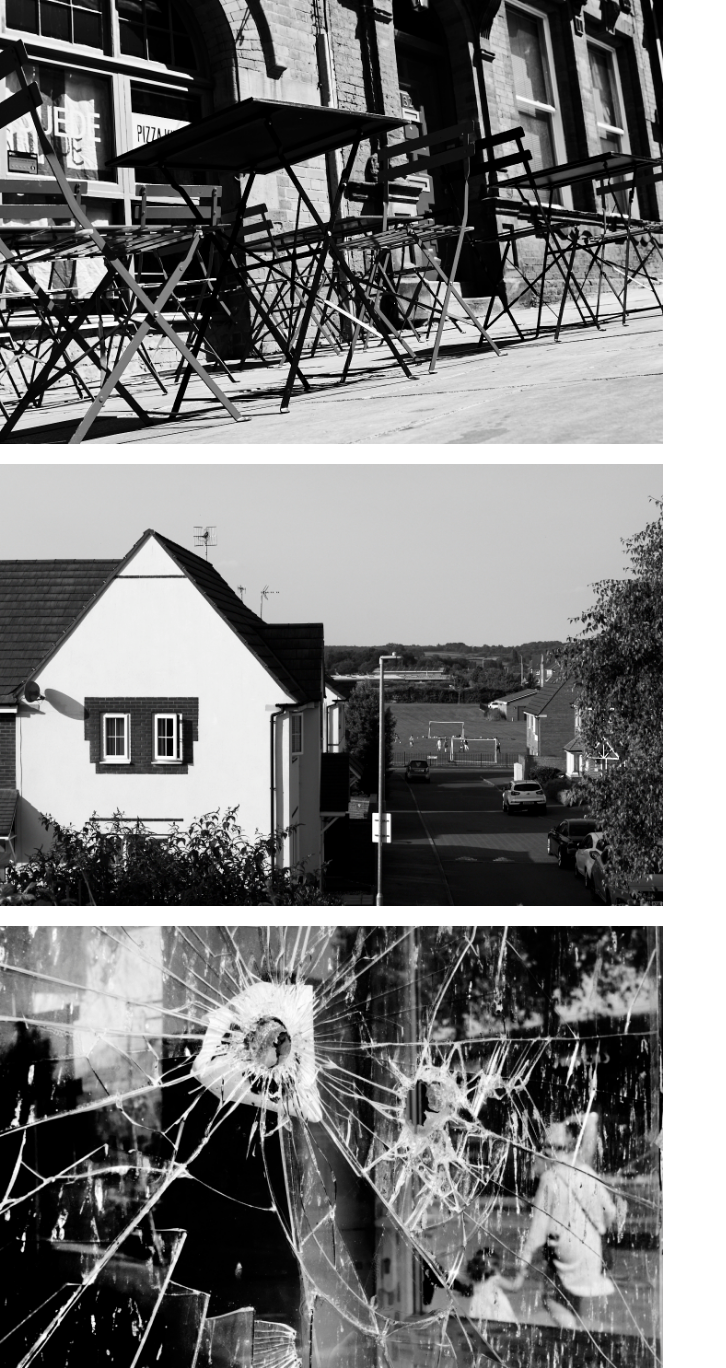
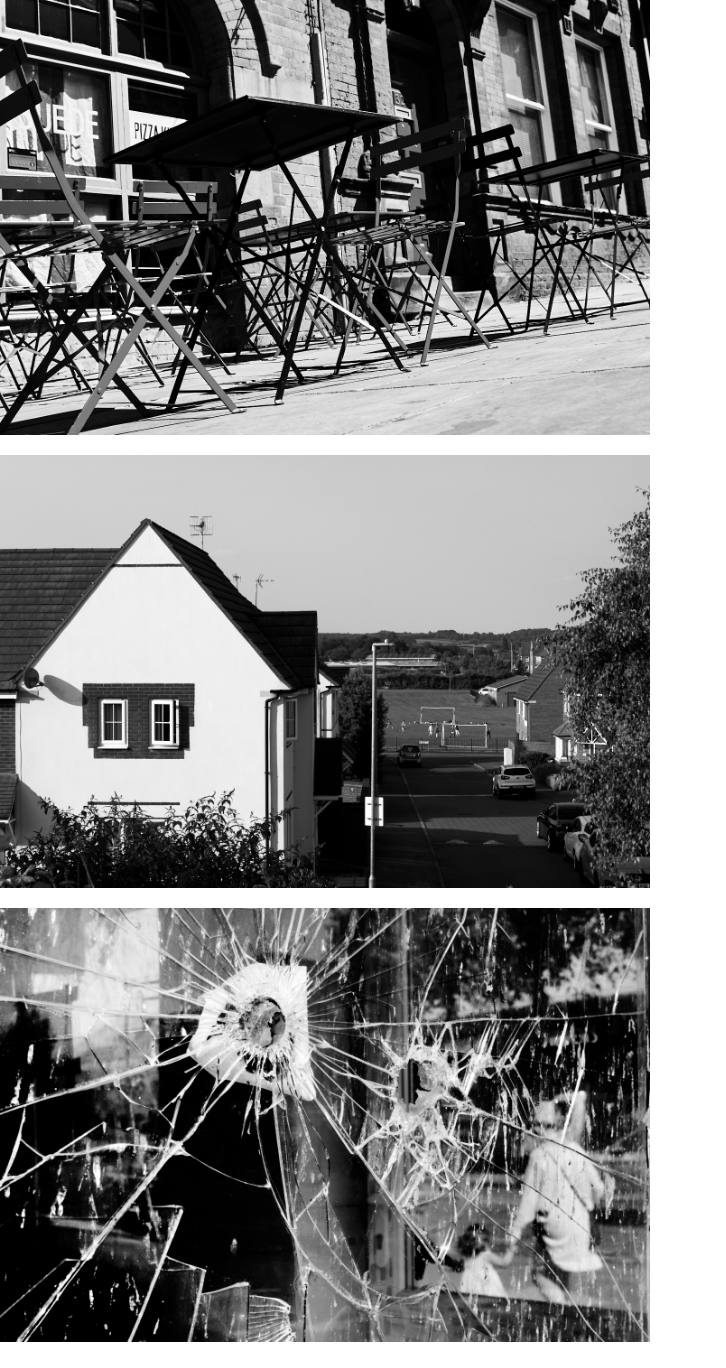
Before and after one commit to Rekonin/rekonin.github.io, a plain HTML site: page landscape01.html in a window 1280 px wide. Shown: the whole page, without its empty margins (0-726 px from the left). After the commit the page ends 1342 px from the top, so only its background shows below. Drawn offline with Linux system fonts and the light colour scheme.

Commit message:
Update landscape01.html

```diff
--- a/landscape01.html
+++ b/landscape01.html
@@ -28,9 +28,9 @@ img {
 <body>
 
 
-<img src="https://raw.githubusercontent.com/Rekonin/rekonin.github.io/refs/heads/main/2024.06.21_ID20555_437.jpg" width="663" class="top" />
-<img src="https://raw.githubusercontent.com/Rekonin/rekonin.github.io/refs/heads/main/2024.06.26_IMG7244_444.jpg" width="663" />
-<img src="https://raw.githubusercontent.com/Rekonin/rekonin.github.io/refs/heads/main/2024.05.02_IMG5955_259.jpg" width="663" />
+<img src="https://raw.githubusercontent.com/Rekonin/rekonin.github.io/refs/heads/main/2024.06.21_ID20555_437.jpg" width="650" class="top" />
+<img src="https://raw.githubusercontent.com/Rekonin/rekonin.github.io/refs/heads/main/2024.06.26_IMG7244_444.jpg" width="650" />
+<img src="https://raw.githubusercontent.com/Rekonin/rekonin.github.io/refs/heads/main/2024.05.02_IMG5955_259.jpg" width="650" />
 
 </body>
 
```
